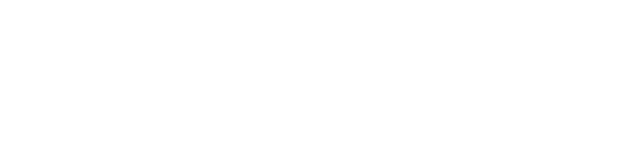
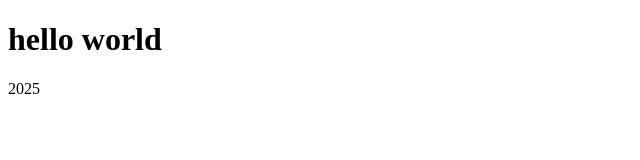
Before and after one commit to victoria440/ICEHUB1, a plain HTML site: page index.html in a window 1280 px wide. Shown: the whole page, without its empty margins (0-640 px from the left). Drawn offline with Linux system fonts and the light colour scheme.

Commit message:
add header and footer on index.html file

```diff
--- a/index.html
+++ b/index.html
@@ -6,6 +6,7 @@
     <title>icehub1</title>
 </head>
 <body>
-
+<h1>hello world</h1>
+<footer>2025</footer>
 </body>
 </html>
```
